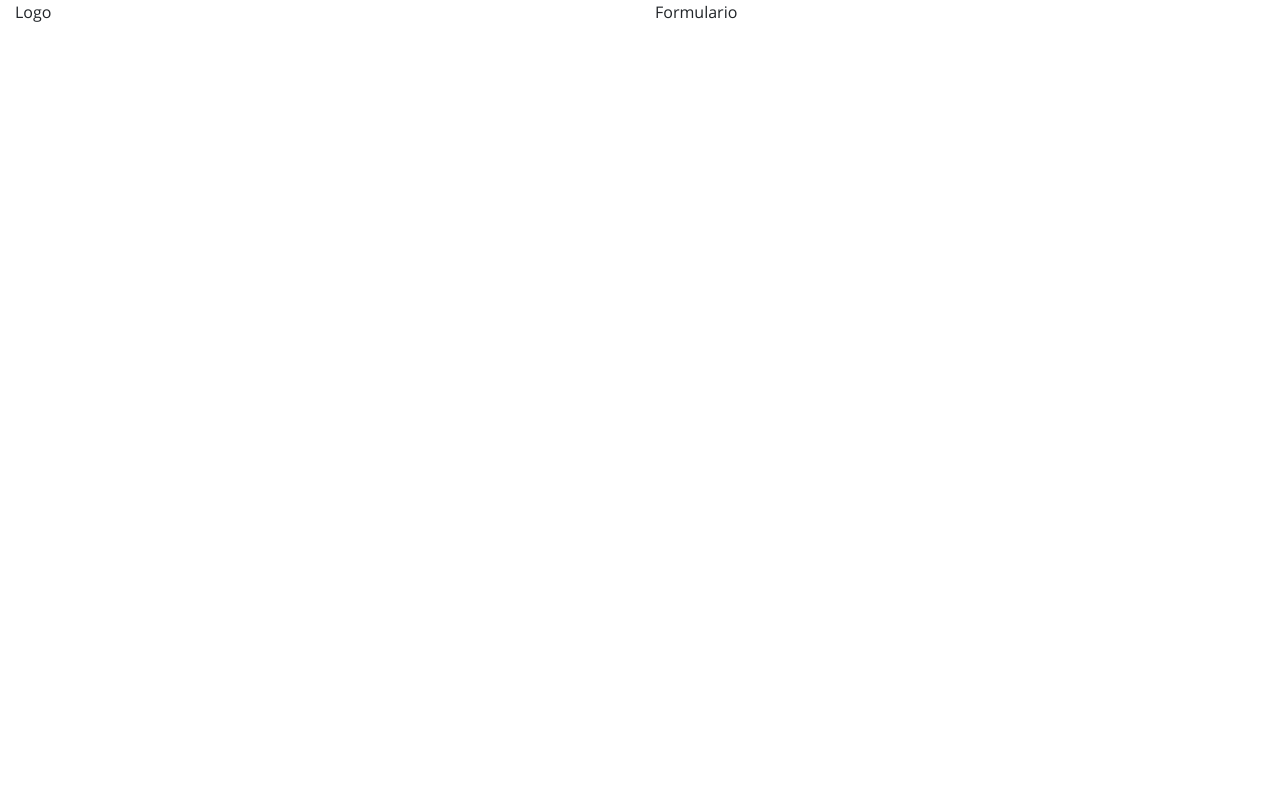
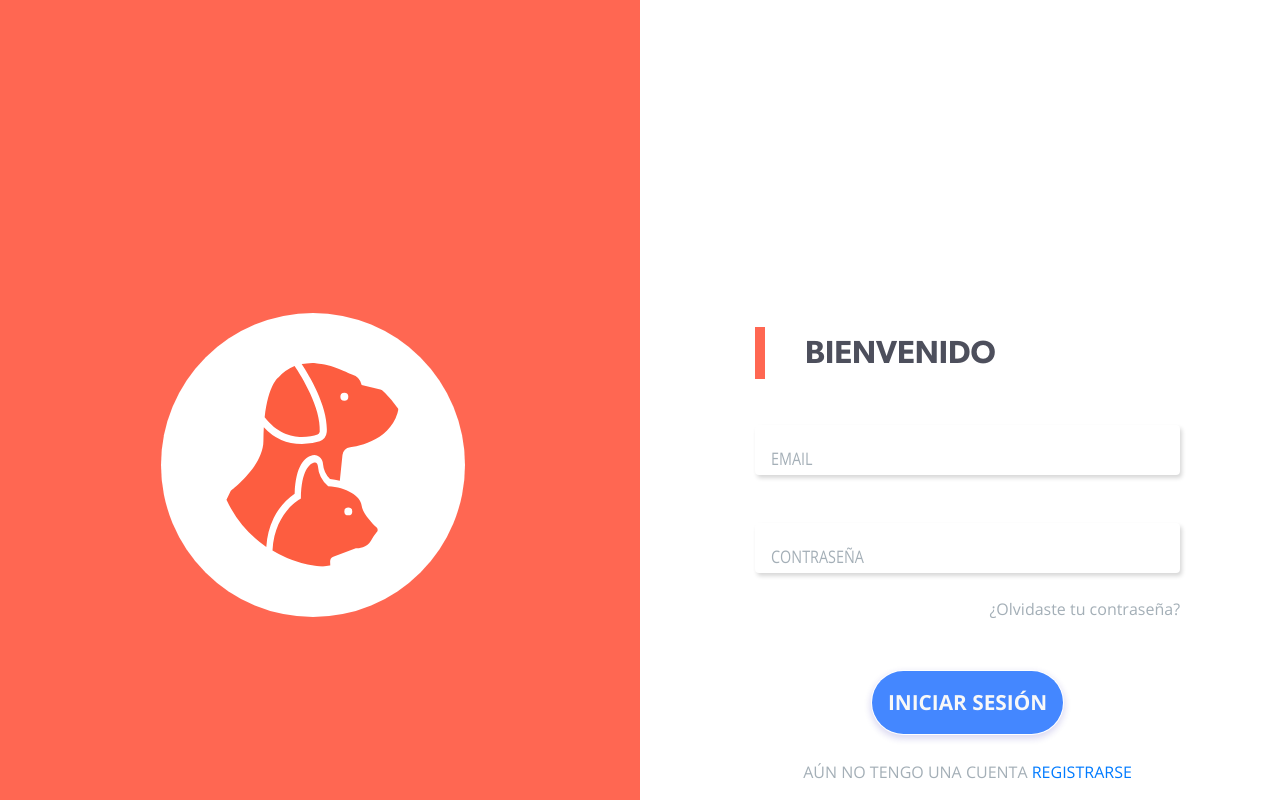
Before and after one commit to CamiloTellez/Needzaio, an Angular app: page /login in a window 1280 px wide. Shown: the top 800 px of the page. Built offline with nearby package versions, Linux system fonts and the light colour scheme.

Commit message:
configuracion formulario

```diff
--- a/src/app/features/features.module.ts
+++ b/src/app/features/features.module.ts
@@ -3,9 +3,10 @@ import { CommonModule } from '@angular/common';
 
 import { FeaturesRoutingModule } from './features-routing.module';
 import { LoginComponent } from './users/login/login.component';
+import { ReactiveFormsModule } from '@angular/forms';
 
 @NgModule({
   declarations: [LoginComponent],
-  imports: [CommonModule, FeaturesRoutingModule],
+  imports: [CommonModule, FeaturesRoutingModule, ReactiveFormsModule],
 })
 export class FeaturesModule {}
--- a/src/app/features/users/login/login.component.html
+++ b/src/app/features/users/login/login.component.html
@@ -1,6 +1,56 @@
-<div class="container-fluid">
-  <div class="row">
-    <div class="col-md-6">Logo</div>
-    <div class="col-md-6">Formulario</div>
+<div class="h-100">
+  <div class="row justify-content-center align-items-center h-100">
+    <div class="col-md-6 color-fondo-logo">
+      <div class="container-logo text-center">
+        <img
+          src="./../../../../assets/images/logos/logo-home.svg"
+          class="logo-img"
+          width="304"
+          height="304"
+        />
+      </div>
+    </div>
+
+    <div class="col-md-6">
+      <!-- INICIO FORMULARIO DE LOGIN -->
+      <section class="section-form">
+        <h1 class="my-4 titulo-app">BIENVENIDO</h1>
+        <form [formGroup]="frmLogin" (ngSubmit)="onSubmit()">
+          <div class="float-field">
+            <input
+              type="email"
+              class="form-control"
+              formControlName="email"
+              placeholder="EMAIL"
+              id="email"
+            />
+            <label for="email">EMAIL</label>
+          </div>
+          <div class="float-field">
+            <input
+              type="password"
+              class="form-control"
+              formControlName="password"
+              placeholder="CONTRASEÑA"
+              id="contrasena"
+            />
+            <label for="contrasena">CONTRASEÑA</label>
+          </div>
+          <p class="text-right my-4">¿Olvidaste tu contraseña?</p>
+          <div class="text-center mt-4">
+            <button
+              type="submit"
+              class="mt-4 btn-main"
+              [disabled]="!frmLogin.valid"
+            >
+              INICIAR SESIÓN
+            </button>
+            <p class="text-center mt-4">
+              AÚN NO TENGO UNA CUENTA<a href=""> REGISTRARSE</a>
+            </p>
+          </div>
+        </form>
+      </section>
+    </div>
   </div>
 </div>
--- a/src/app/features/users/login/login.component.scss
+++ b/src/app/features/users/login/login.component.scss
@@ -0,0 +1,31 @@
+.titulo-app {
+  text-align: left;
+  font: normal normal 600 2rem Gibson;
+  letter-spacing: 0px;
+  color: #4d4f5c;
+  text-transform: uppercase;
+}
+
+.titulo-app::before {
+  border-left: 10px solid #ff6752;
+  content: "";
+  padding: 10px 20px;
+}
+
+.logo-img {
+  background-color: #fff;
+  padding: 50px;
+  border-radius: 50%;
+}
+
+.container-logo {
+  height: 100vh;
+  margin-top: 50%;
+}
+.section-form {
+  padding: 0px 100px;
+}
+
+.color-fondo-logo {
+  background-color: #ff6752;
+}
--- a/src/app/features/users/login/login.component.ts
+++ b/src/app/features/users/login/login.component.ts
@@ -1,15 +1,32 @@
 import { Component, OnInit } from '@angular/core';
+import { FormBuilder, Validators, FormGroup } from '@angular/forms';
 
 @Component({
   selector: 'app-login',
   templateUrl: './login.component.html',
-  styleUrls: ['./login.component.scss']
+  styleUrls: ['./login.component.scss'],
 })
 export class LoginComponent implements OnInit {
+  frmLogin: FormGroup;
 
-  constructor() { }
+  constructor(private formBuilder: FormBuilder) {}
 
   ngOnInit(): void {
+    this.frmLogin = this.formBuilder.group({
+      email: [
+        '',
+        Validators.compose([
+          Validators.required,
+          Validators.minLength(6),
+          Validators.email,
+        ]),
+      ],
+      password: [
+        '',
+        Validators.compose([Validators.required, Validators.minLength(6)]),
+      ],
+    });
   }
 
+  onSubmit() {}
 }
--- a/src/assets/app-styles/_colors.scss
+++ b/src/assets/app-styles/_colors.scss
@@ -1,9 +1,11 @@
 $primary: #ff6752;
 
-$secundary: #707070;
-$secundary-soft: #808080;
+$secondary: #4d4f5c;
+$secondary-medium: #707070;
+$secondary-soft: #808080;
 
 $white: #fff;
+$white-medium: #f8f8f8;
 $white-soft: #f8f8f8;
 
 $background: #f3f6fb;
--- a/src/styles.scss
+++ b/src/styles.scss
@@ -29,11 +29,115 @@ $font-lg: 20px;
 
 * {
   font-family: $third_font;
-  font-size: $primary-fs;
+  /*   font-size: $primary-fs; */
   font-weight: $regular;
+}
+html,
+body {
+  height: 100%;
 }
 
 //----------------------------------*\
 // Colors
 //----------------------------------*/
 @import "assets/app-styles/_colors.scss";
+
+//----------------------------------*\
+// Buttons
+//----------------------------------*/
+@import "assets/app-styles/_buttons.scss";
+
+//----------------------------------*\
+// Parrafos
+//----------------------------------*/
+
+p {
+  text-align: left;
+  font-family: "Open Sans";
+  font-size: 1rem;
+  color: #a4afb7;
+}
+
+//----------------------------------*\
+// inputs
+//----------------------------------*/
+
+input[type="email"],
+input[type="password"] {
+  background: $white 0% 0% no-repeat padding-box;
+  box-shadow: 2px 3px 4px #00000029;
+  border-width: 0px;
+  min-height: 50px !important;
+}
+
+/*
+Por defecto el placeholder no está visible, hasta que se hace focus
+*/
+input::placeholder {
+  opacity: 0 !important;
+  transition: inherit;
+}
+
+input:focus ::placeholder {
+  font-size: 1.2rem;
+  font-weight: 500;
+  padding: 10px 10px;
+  opacity: 1 !important;
+  transition: inherit;
+}
+
+/**
+* Convierte el campo en flex-contai, intercambia el orden para la animación del label
+*/
+.float-field {
+  display: flex;
+  flex-flow: column-reverse;
+  margin-bottom: 1em;
+}
+/**
+* transicion para el label e input.
+*/
+label,
+input {
+  transition: all 0.2s;
+  touch-action: manipulation;
+}
+
+input:focus {
+  outline: 0;
+  border-bottom: 1px solid #666;
+}
+
+label,
+input {
+  text-align: left;
+  font: normal normal normal 0.9rem "Open Sans";
+  letter-spacing: 0px;
+  color: #a4afb7;
+  text-transform: uppercase;
+  opacity: 1;
+  padding-top: 5px;
+}
+
+/**
+* Mueve diagonalmente el label para dar el efecto de placeholder,
+*/
+input:placeholder-shown + label {
+  cursor: text;
+  max-width: 66.66%;
+  white-space: nowrap;
+  overflow: hidden;
+  text-overflow: ellipsis;
+  transform-origin: left bottom;
+  transform: translate(1rem, 3.3rem) scale(1, 1.2);
+}
+
+/**
+* cuando se hace focus, se remueve el transfor y el escalamiento
+ When the element is focused, remove the label transform.
+*/
+input:not(:placeholder-shown) + label,
+input:focus + label {
+  transform: translate(0, 0) scale(1);
+  cursor: pointer;
+}
```
